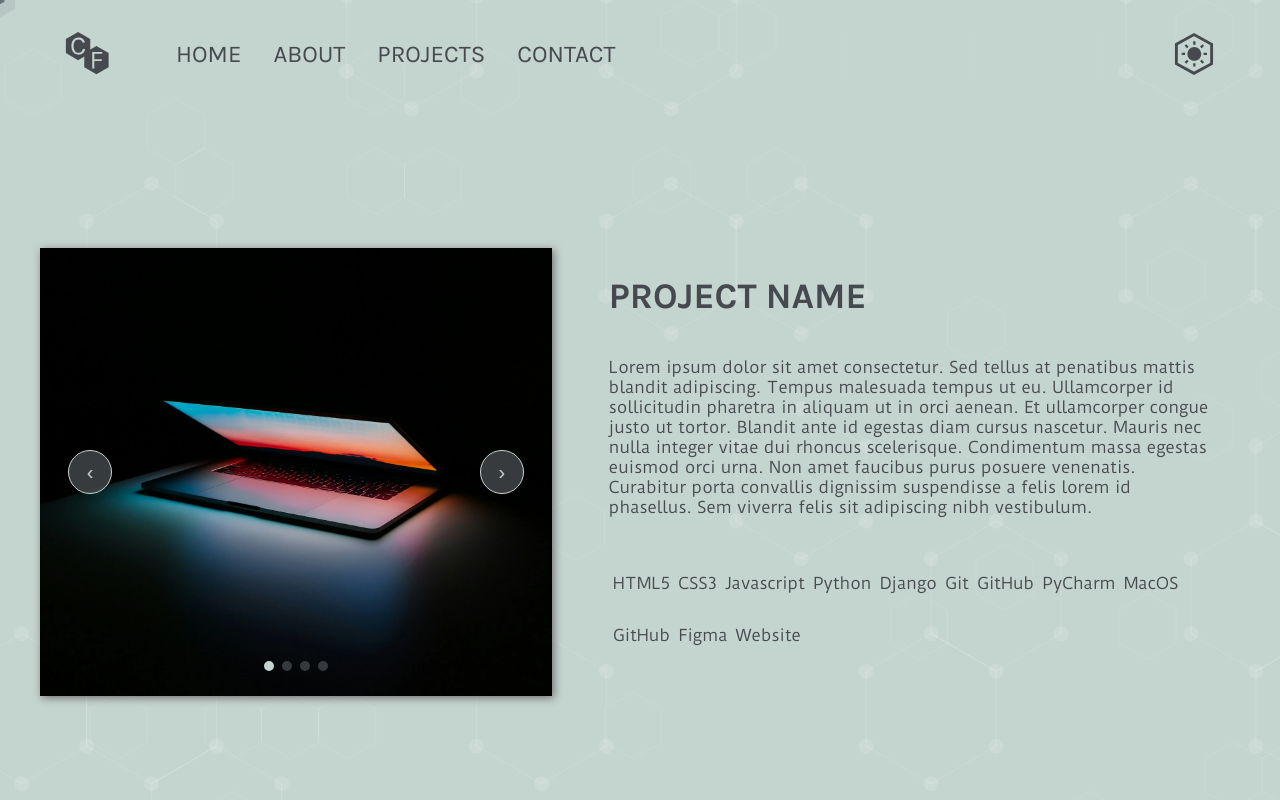
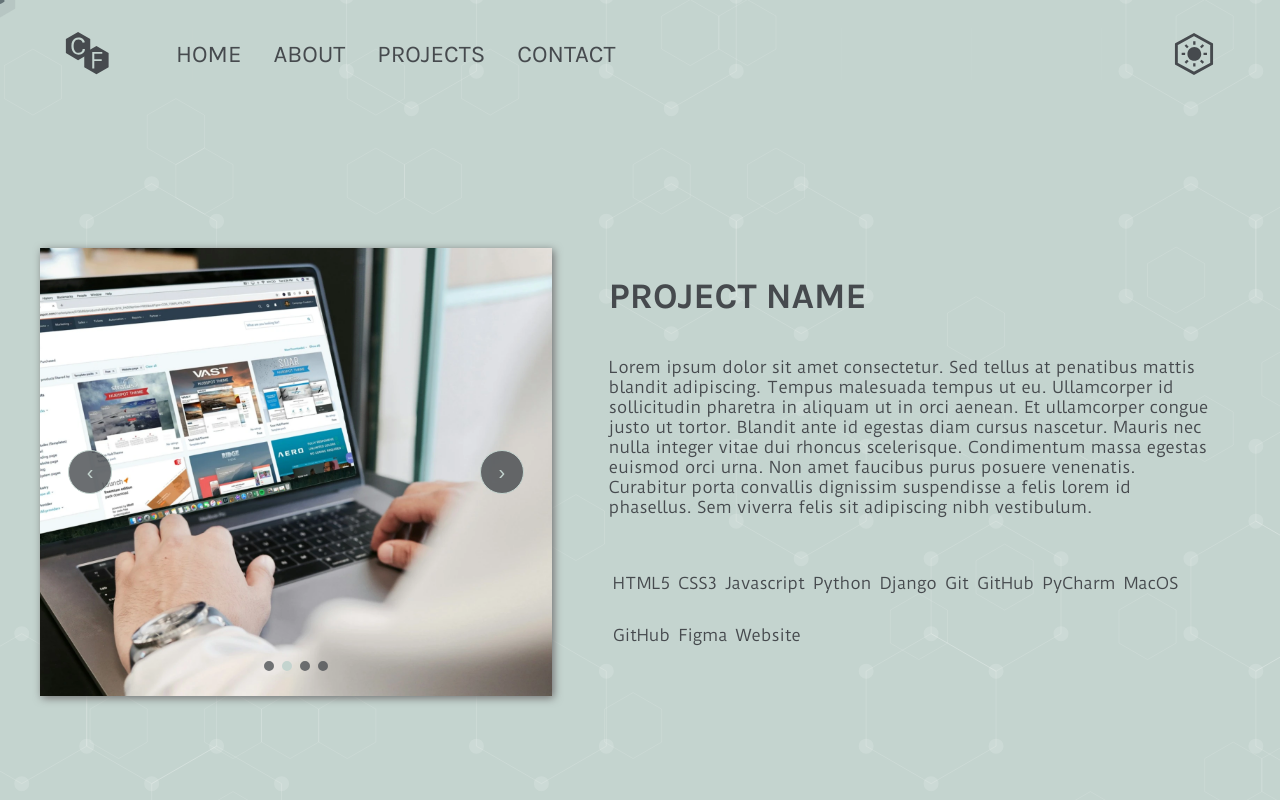
Before and after one commit to floretcl/Clementfloret, a React (Create React App) app in the folder portfolio-front/: page / in a window 1280 px wide. Shown: the top 800 px of the page. Built offline with nearby package versions, Linux system fonts and the light colour scheme.

Commit message:
add setInterval to Carousel for "autoplay"

```diff
--- a/portfolio-front/src/components/Carousel.js
+++ b/portfolio-front/src/components/Carousel.js
@@ -1,4 +1,4 @@
-import {useState} from "react";
+import {useEffect, useState} from "react";
 import Item from "./Item";
 import imgSrc1 from "../img/ales-nesetril-Im7lZjxeLhg-unsplash.webp";
 import imgSrc2 from "../img/campaign-creators-OGOWDVLbMSc-unsplash.webp";
@@ -6,6 +6,10 @@ import imgSrc3 from "../img/christopher-gower-m_HRfLhgABo-unsplash.webp";
 import imgSrc4 from "../img/domenico-loia-EhTcC9sYXsw-unsplash.webp";
 
 export default function Carousel() {
+    const [index, setIndex] = useState(0);
+    const [count, setCount] = useState(0);
+    const [startCarousel, setStartCarousel] = useState(false);
+
     const items = [{
         id: 0,
         imgSrc: imgSrc1
@@ -18,14 +22,13 @@ export default function Carousel() {
     }, {
         id: 3,
         imgSrc: imgSrc4
-    }]
+    }];
 
-    const [index, setIndex] = useState(0);
     const listItems = items.map(item =>
-        <Item key={item.id} index={index} id={item.id} imgSrc={item.imgSrc} />
+        <Item key={item.id} id={item.id} index={index} imgSrc={item.imgSrc} />
     );
     const listDots = items.map(item =>
-        <div className={`carousel__dot ${item.id === index ? "carousel__dot--active" : ""}`}></div>
+        <div key={item.id} className={`carousel__dot ${item.id === index ? "carousel__dot--active" : ""}`}></div>
     );
 
     function previousItem() {
@@ -35,6 +38,21 @@ export default function Carousel() {
     function nextItem() {
         setIndex((index) => (index === items.length - 1 ? 0 : index + 1));
     }
+
+    useEffect(() => {
+        const interval = setInterval(() => {
+            setCount(prevState => (prevState + 1) % items.length);
+            setStartCarousel(true);
+        }, 3000);
+
+        if (startCarousel) {
+            nextItem();
+        }
+
+        return () => {
+            clearInterval(interval);
+        }
+    }, [count]);
 
     return (
         <div className="carousel">
```
